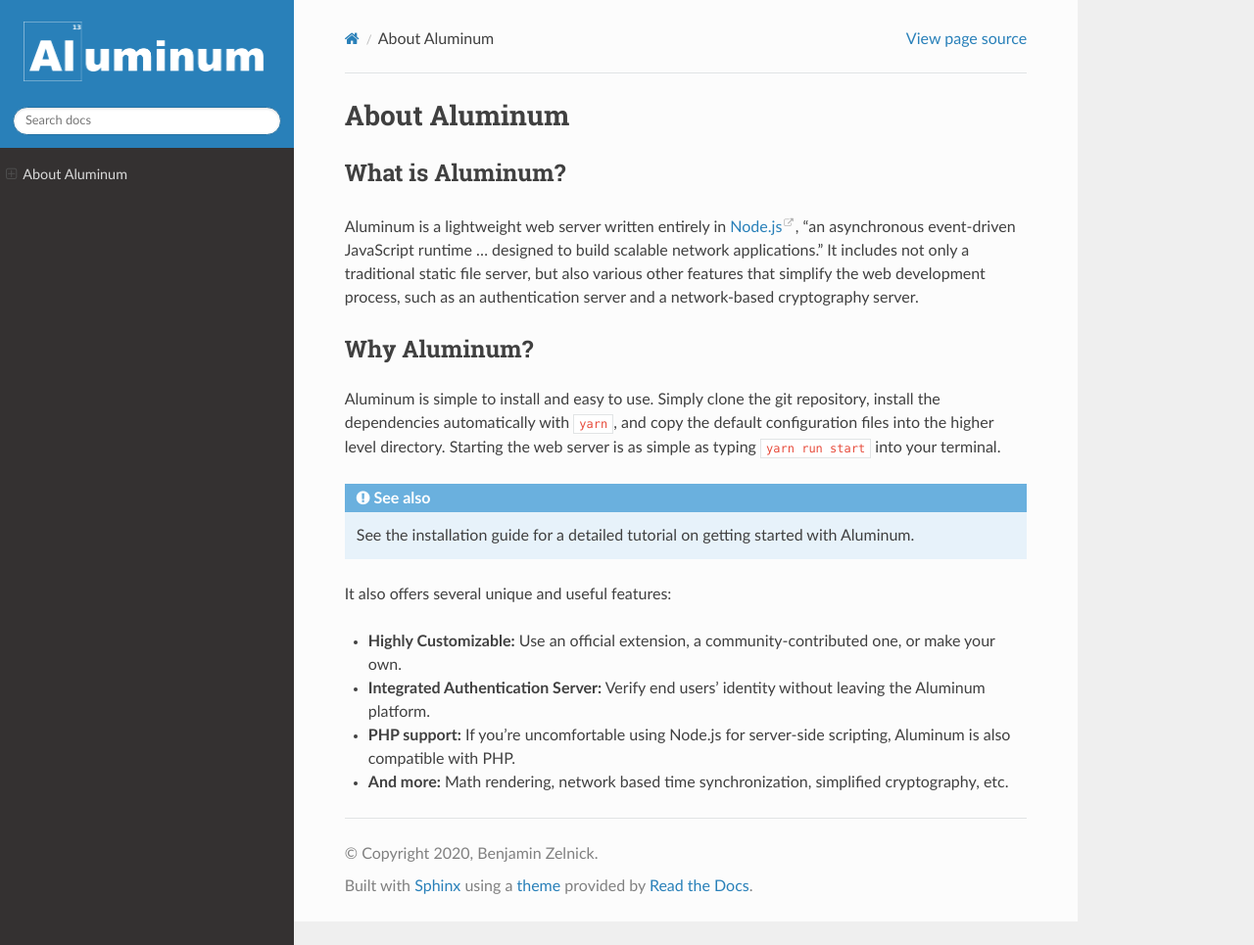
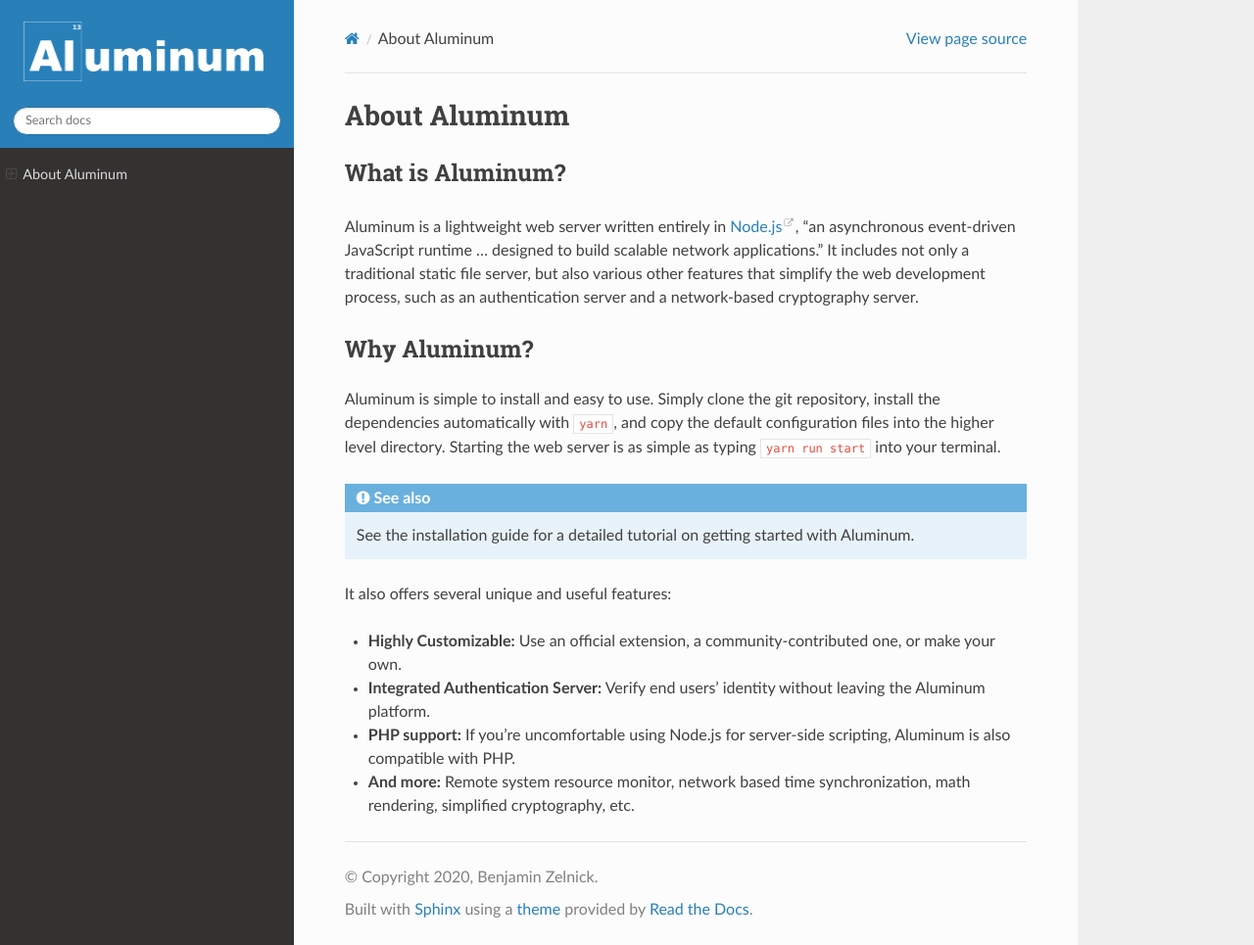
Before and after one commit to aluminumjs/aluminum, a Sphinx documentation site: the page built from docs/index.rst, in a window 1280 px wide and 965 px high. Shown: the whole window at 98% size. Built offline with Sphinx 7.4.7 and the Read the Docs theme 2.0.0, drawn with Linux system fonts in a browser that asks for light colours.

Commit message:
[DOCS] Added system resource monitor to feature list
This commit adds "Remote system resource monitor" to the list of Aluminum features under the "Why Aluminum?" section of the documentation homepage.

```diff
--- a/docs/index.rst
+++ b/docs/index.rst
@@ -23,7 +23,7 @@
 * **Highly Customizable:** Use an official extension, a community-contributed one, or make your own.
 * **Integrated Authentication Server:** Verify end users' identity without leaving the Aluminum platform.
 * **PHP support:** If you're uncomfortable using Node.js for server-side scripting, Aluminum is also compatible with PHP.
-* **And more:** Math rendering, network based time synchronization, simplified cryptography, etc.
+* **And more:** Remote system resource monitor, network based time synchronization, math rendering, simplified cryptography, etc.
 
 
 .. toctree::
```
